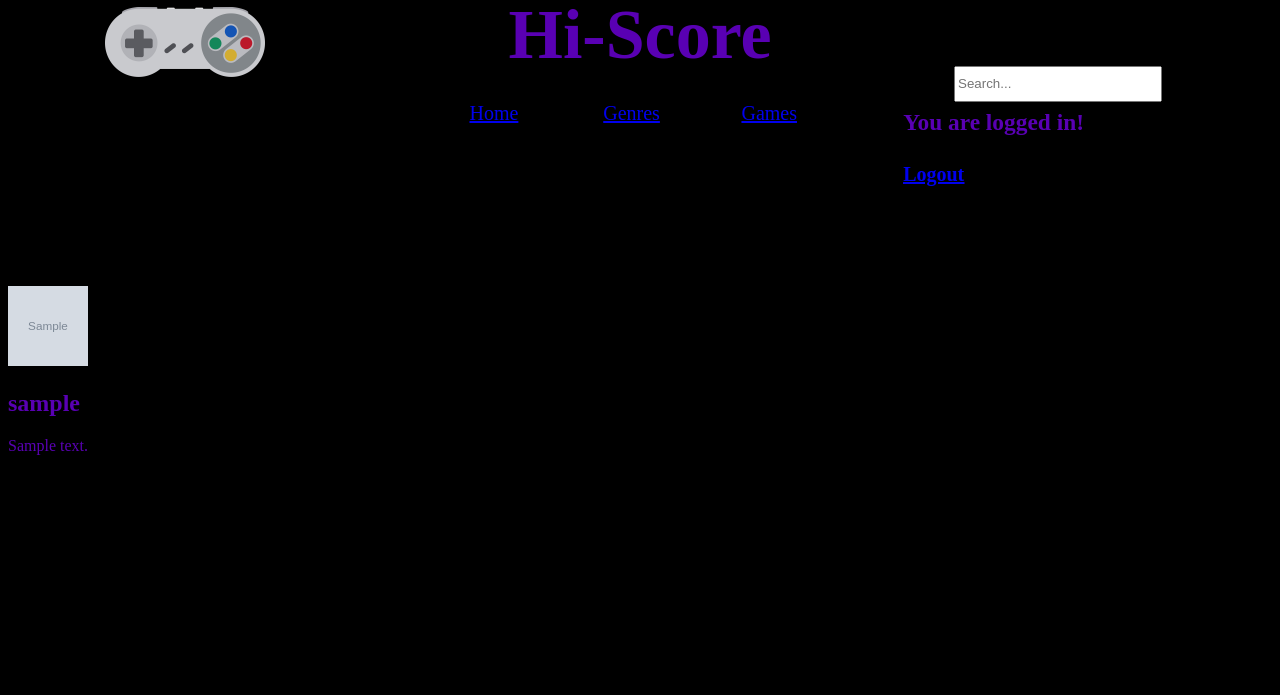
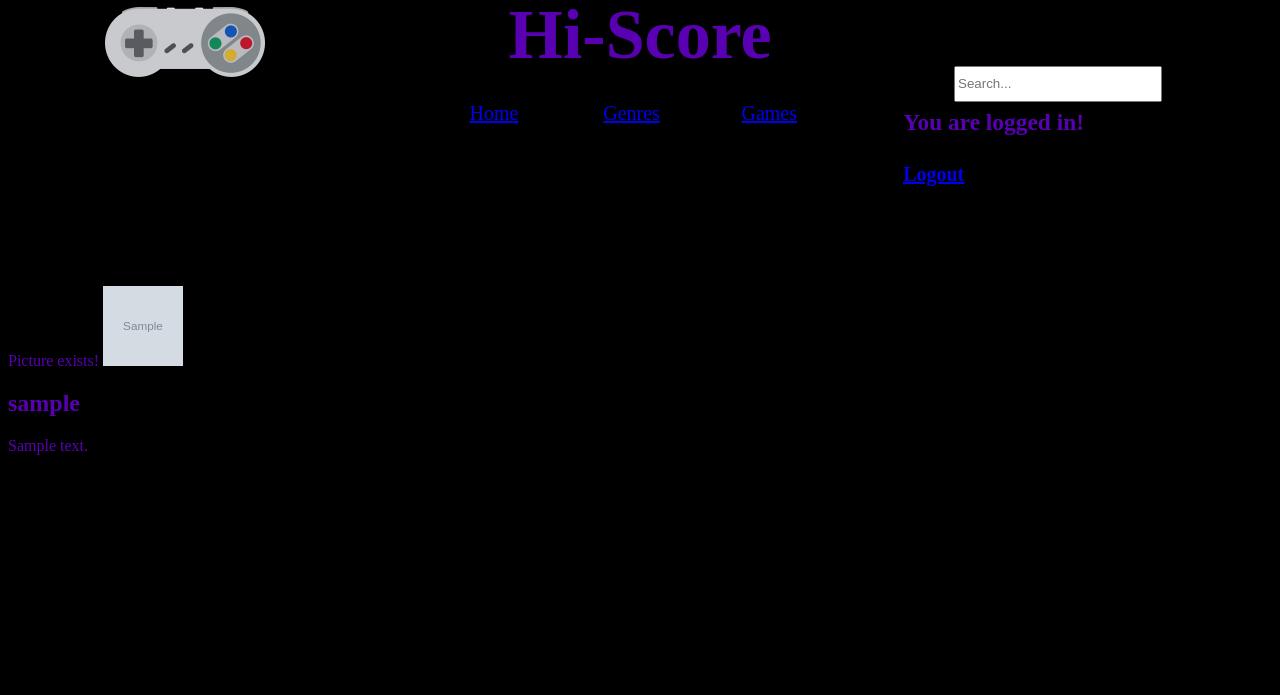
Before and after one commit to Resident-Tofu/hi-score, a Django app: page /hi-score/myaccount/ in a window 1280 px wide. Shown: the top 695 px of the page. Run offline with Django 3.2, Linux system fonts and the light colour scheme; a user stored in the database is signed in; tables that the repository leaves empty hold one stand-in row (values such as "Sample post"); grey boxes marked "Sample" are stand-in pictures; some web fonts are replaced.

Commit message:
Modified Myaccount page

```diff
--- a/hiscore_project/urls.py
+++ b/hiscore_project/urls.py
@@ -18,7 +18,6 @@ from django.urls import path
 from hi_score import views
 from django.conf import settings
 from django.conf.urls.static import static
-
 from django.urls import include
 
 urlpatterns = [
--- a/templates/hi-score/profile.html
+++ b/templates/hi-score/profile.html
@@ -5,10 +5,9 @@
     MyAccount
 {% endblock %}
 
-
 {% block body_block %}
-
     {% if user.userprofile.picture %}
+        Picture exists!
         <img src="{{ user.userprofile.picture.url }}" alt="Profile Pic" style="width:80px;height:80px">
     {% else %}
         <img src="{% static 'images/profile.png' %}" alt="Hi-Score" style="width:80px;height:80px">
```
Also changed, not shown: 2 other files.
